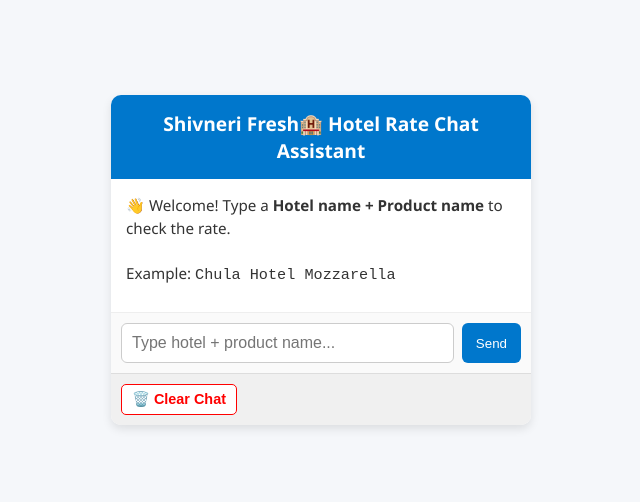
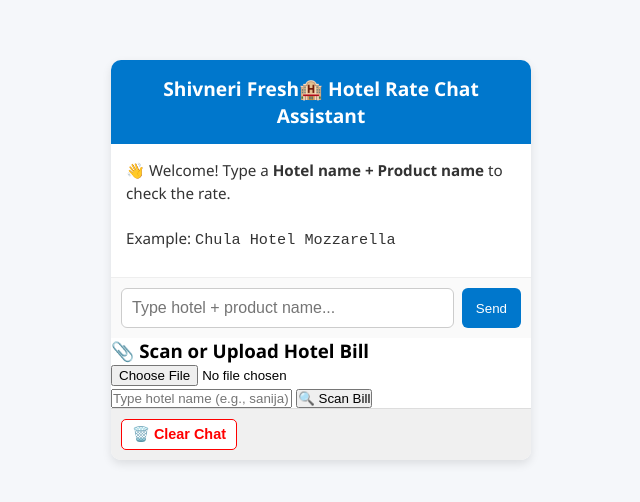
Before and after one commit to ashokaci216/allhotelschatbotshivnerifresh, a plain HTML site: page index.html in a window 1280 px wide. Shown: the part 140-642 px from the top of the page, without its empty margins (319-959 px from the left). Drawn offline with nearby package versions, Linux system fonts and the light colour scheme.

Commit message:
Update index.html

```diff
--- a/index.html
+++ b/index.html
@@ -16,13 +16,25 @@
       <button type="submit">Send</button>
     </form>
 
+    <!-- Upload/Scan Bill Section -->
+<div id="scan-section">
+  <h3>📎 Scan or Upload Hotel Bill</h3>
+
+  <input type="file" id="bill-file" accept="image/*,.png,.jpg,.jpeg" capture="environment" />
+
+  <input type="text" id="hotel-name-input" placeholder="Type hotel name (e.g., sanija)" />
+
+  <button id="scan-button">🔍 Scan Bill</button>
+</div>
+
     <!-- Shortcut Buttons -->
 <div id="shortcuts">
   <button class="clear-btn" onclick="clearChat()">🗑️ Clear Chat</button>
 </div>
   </div>
 
-  <script src="https://cdn.jsdelivr.net/npm/fuse.js@6.6.2"></script>
-  <script src="app.js"></script>
+<script src="https://cdn.jsdelivr.net/npm/fuse.js@6.6.2"></script>
+<script src="https://cdn.jsdelivr.net/npm/tesseract.js@4.0.2/dist/tesseract.min.js"></script>
+<script src="app.js"></script>
 </body>
 </html>
```
